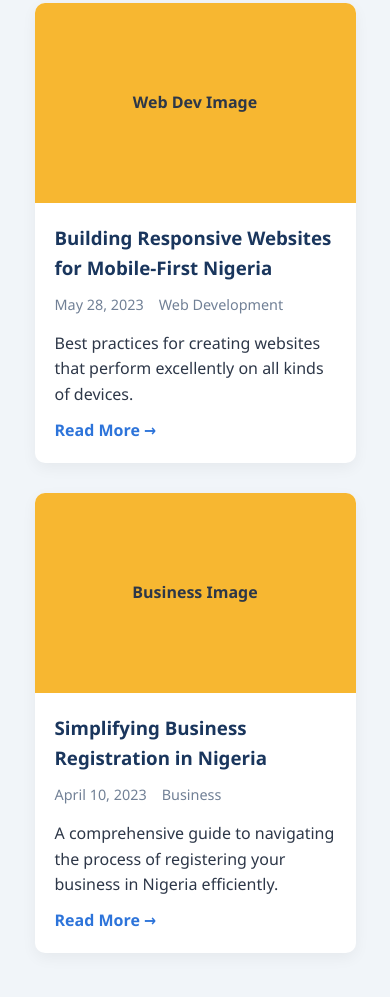
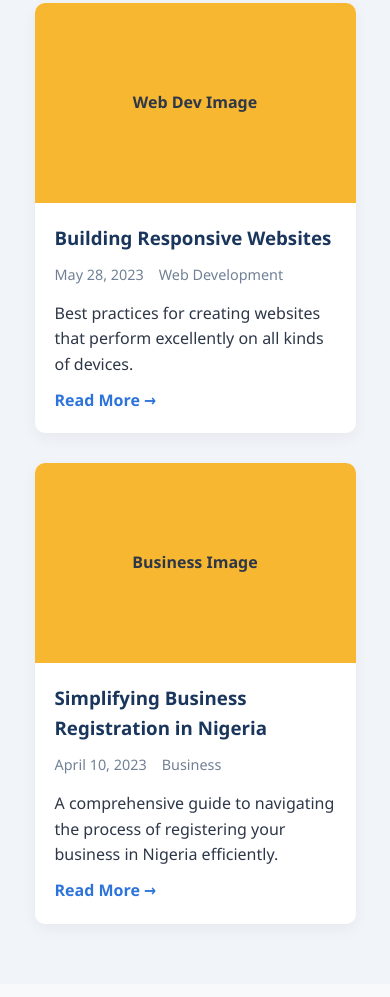
Before and after one commit to Menslanista/ternenge-technology, a plain HTML site: page index.html in a window 390 px wide. Shown: the part 6768-7765 px from the top of the page. Drawn offline with Linux system fonts and the light colour scheme.

Commit message:
Update blog title to 'Building Responsive Websites'

```diff
--- a/index.html
+++ b/index.html
@@ -834,7 +834,7 @@
                 <div class="blog-card">
                     <div class="blog-img">Web Dev Image</div>
                     <div class="blog-content">
-                        <h3>Building Responsive Websites for Mobile-First Nigeria</h3>
+                        <h3>Building Responsive Websites</h3>
                         <div class="blog-meta">
                             <span>May 28, 2023</span>
                             <span>Web Development</span>
```
